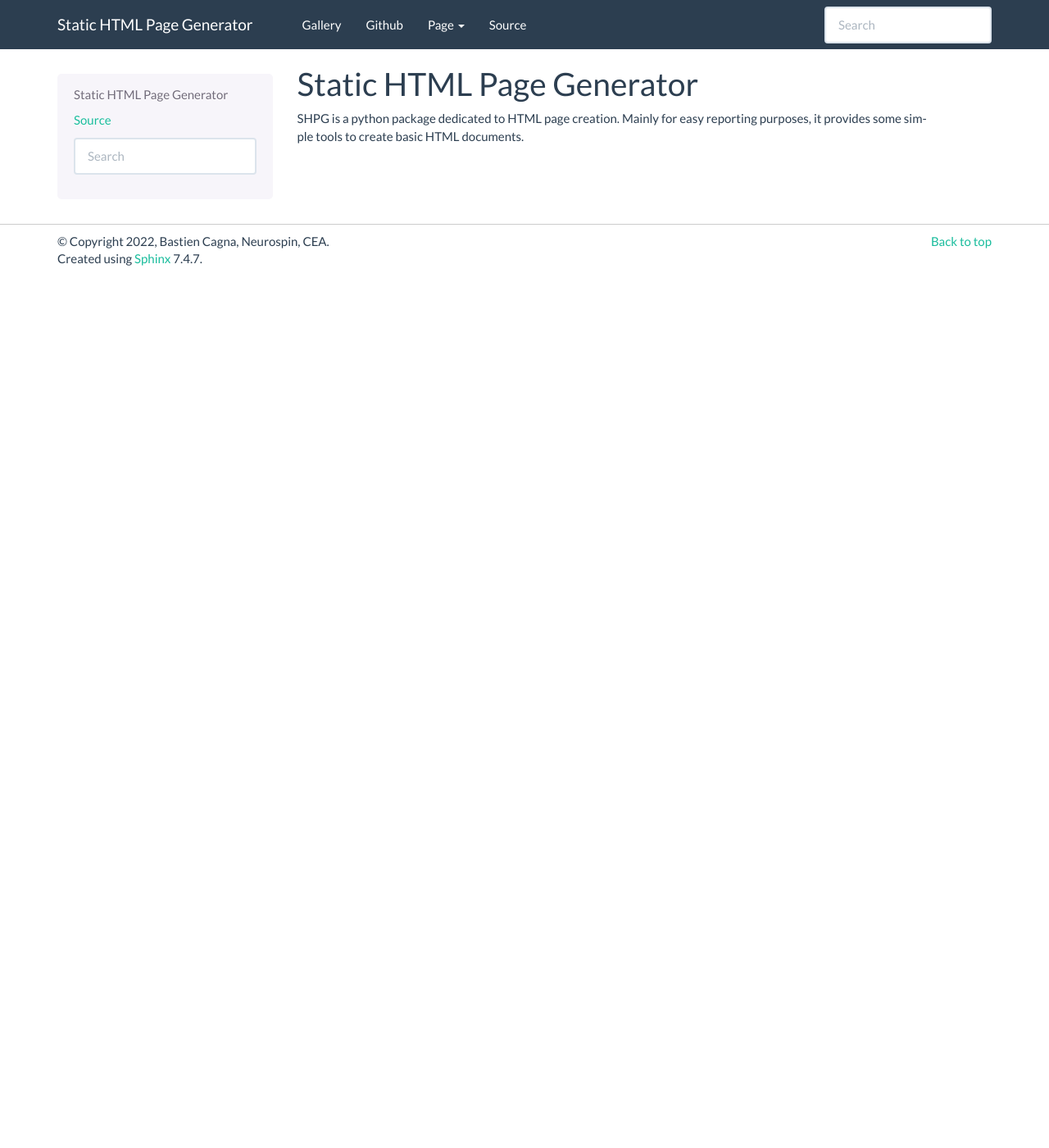
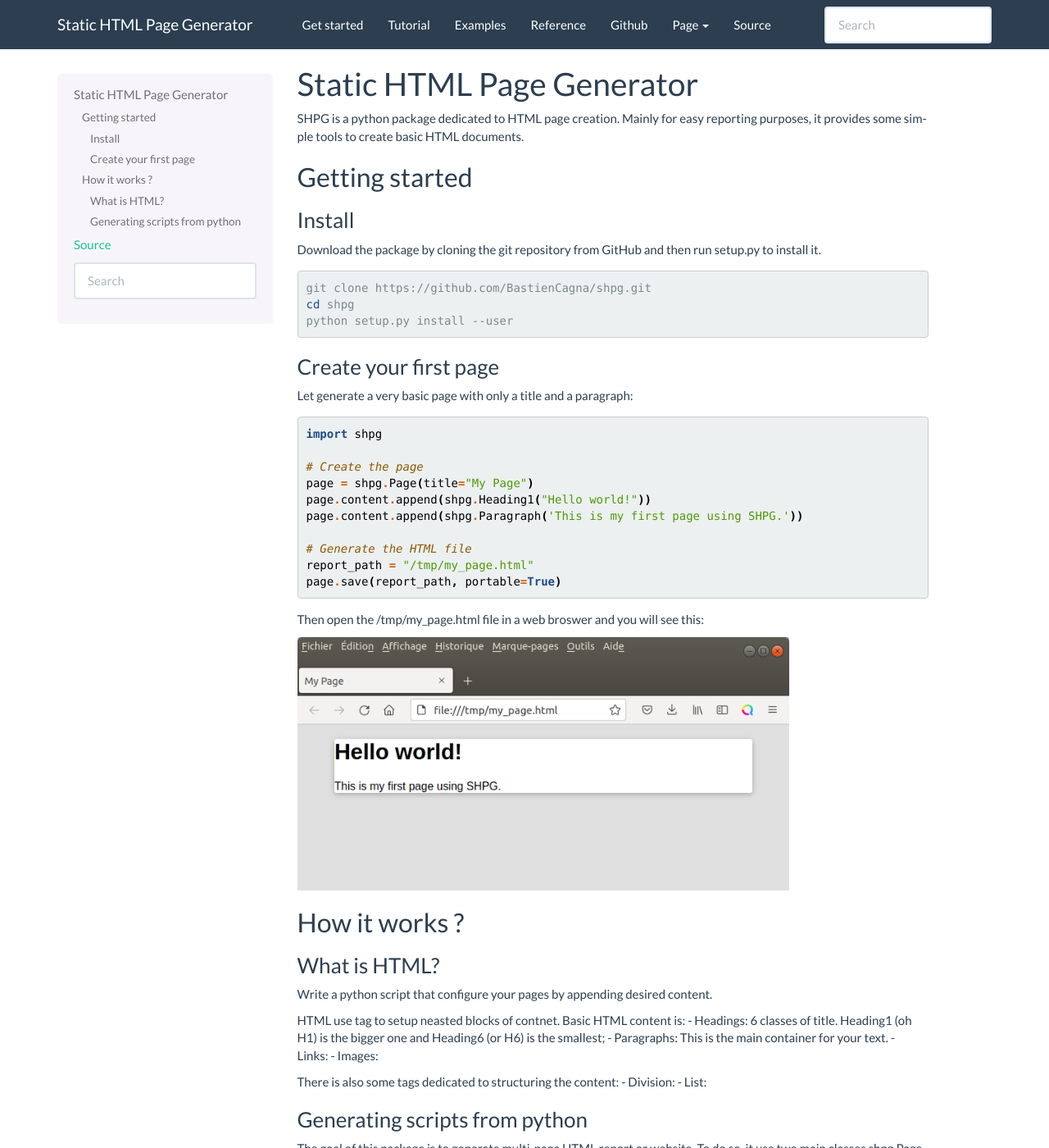
Before and after one commit to BastienCagna/shpg, a Sphinx documentation site: the page built from doc/index.rst, in a window 1280 px wide and 1400 px high. Shown: the whole window at 82% size. Built offline with Sphinx 7.4.7, drawn with Linux system fonts in a browser that asks for light colours; pages that are not in the unit, such as notebooks, are missing from menus; some of the changed text lies outside the part shown.

Commit message:
enhance doc and add content

```diff
--- a/doc/conf.py
+++ b/doc/conf.py
@@ -37,7 +37,7 @@
     'sphinx.ext.doctest',
     # 'nbsphinx',
     'sphinx_gallery.gen_gallery',
-    # 'sphinxcontrib.fulltoc'
+    # 'sphinxcontrib.fulltoc',
 ]
 
 # Add any paths that contain templates here, relative to this directory.
@@ -78,9 +78,10 @@
     # 'includehidden': True,
     # 'titles_only': False
     'navbar_links': [
-        ("Gallery", "auto_examples/index"),
-        # ("API", "api"),
-        # ("Tutorial", "tutorial"),
+        ("Get started", "index"),
+        ("Tutorial", "tutorial"),
+        ("Examples", "auto_examples/index"),
+        ("Reference", "reference"),
         # ("Installation", "install"),
         ("Github", "https://github.com/BastienCagna/shpg", True),
     ]
@@ -96,6 +97,6 @@
 
 # https://sphinx-gallery.github.io/stable/getting_started.html
 sphinx_gallery_conf = {
-     'examples_dirs': '../examples',   # path to your example scripts
-     'gallery_dirs': 'auto_examples',  # path to where to save gallery generated output
+    'examples_dirs': '../examples',   # path to your example scripts
+    'gallery_dirs': 'auto_examples',  # path to where to save gallery generated output
 }
--- a/doc/index.rst
+++ b/doc/index.rst
@@ -4,4 +4,65 @@
 Static HTML Page Generator
 **************************
 
-SHPG is a python package dedicated to HTML page creation. Mainly for easy reporting purposes, it provides some simple tools to create basic HTML documents.
+SHPG is a python package dedicated to HTML page creation. Mainly for easy reporting purposes,
+it provides some simple tools to create basic HTML documents.
+
+
+Getting started
+-----------
+
+Install
+~~~~~~~
+Download the package by cloning the git repository from GitHub and then run setup.py to install it.
+
+.. code-block:: shell
+
+   git clone https://github.com/BastienCagna/shpg.git
+   cd shpg
+   python setup.py install --user
+
+
+Create your first page
+~~~~~~~~~~~~~~~~~~~~~~
+Let generate a very basic page with only a title and a paragraph:
+
+.. code-block:: python
+
+    import shpg
+
+    # Create the page
+    page = shpg.Page(title="My Page")
+    page.content.append(shpg.Heading1("Hello world!"))
+    page.content.append(shpg.Paragraph('This is my first page using SHPG.'))
+
+    # Generate the HTML file
+    report_path = "/tmp/my_page.html"
+    page.save(report_path, portable=True)
+
+Then open the /tmp/my_page.html file in a web broswer and you will see this:
+
+.. image:: index/basic_page.png
+  :width: 600
+  :alt: Basic rendering
+
+How it works ?
+--------------
+
+What is HTML?
+~~~~~~~~~~~~~
+Write a python script that configure your pages by appending desired content.
+
+HTML use tag to setup neasted blocks of contnet. Basic HTML content is:
+- Headings: 6 classes of title. Heading1 (oh H1) is the bigger one and Heading6 (or H6) is the smallest;
+- Paragraphs: This is the main container for your text.
+- Links:
+- Images:
+
+There is also some tags dedicated to structuring the content:
+- Division:
+- List:
+
+Generating scripts from python
+~~~~~~~~~~~~~~~~~~~~~~~~~~~~~~
+The goal of this package is to generate multi-page HTML report or website. To do so, it use two main
+classes shpg.Page and shpg.Book to handle all the needed configuration (title, content, paths...).
```
Also changed, not shown: doc/reference.rst (added, +28 -0 lines), doc/shpg.rst (deleted, +0 -22 lines), doc/tutorial.rst (added, +21 -0 lines), doc/index/basic_page.png (added), 4 other files.
